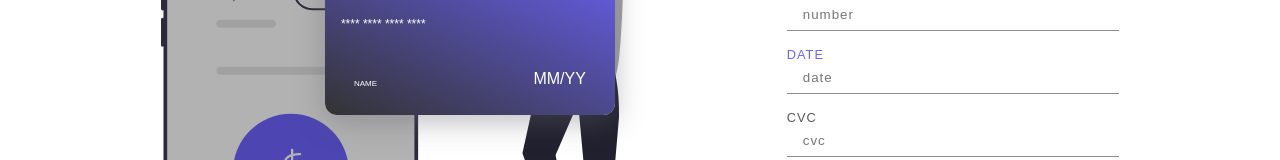
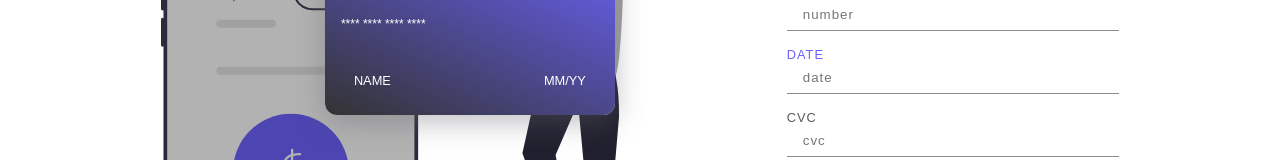
Before and after one commit to iarmolla/proet-react, a React (Create React App) app: page /credit/1/1/1 in a window 1280 px wide. Shown: the part 454-614 px from the top of the page. Built offline with nearby package versions, Linux system fonts and the light colour scheme.

Commit message:
changing regex to name

```diff
--- a/src/App.css
+++ b/src/App.css
@@ -74,7 +74,7 @@ input {
   position: absolute;
   left: 10%;
   bottom: 15%;
-  font-size: .5rem;
+  font-size: .8rem;
   text-transform: uppercase;
 }
 .credit__card__mastercard {
@@ -207,6 +207,7 @@ input {
   position: absolute;
   right: 10%;
   bottom: 15%;
+  font-size: .8rem;
   text-transform: uppercase;
 }
 
--- a/src/views/CreditCard.jsx
+++ b/src/views/CreditCard.jsx
@@ -78,7 +78,7 @@ function CreditCard() {
             const errors = {};
             let typeOfTarget = GetCardType(values.number)
             setType(typeOfTarget)
-            const validateText = new RegExp("[a-zA-Z ]{2,254}");
+            const validateText = new RegExp("^[ a-zA-ZñÑáéíóúÁÉÍÓÚ]+$");
             const validateDate = new RegExp('([0-9]{2})/([0-9]{2})')
             const validateEmail = new RegExp(/\S+@\S+\.\S+/)
             const validateCode = new RegExp('^[0-9]*$')
@@ -207,7 +207,7 @@ function CreditCard() {
                 <section className="form__section">
                   <article className="form__group">
                     <label className='form__label'>CARDHOLDER NAME</label>
-                    <input type="text" placeholder="name" name="name" value={values.name} maxLength="24" onChange={handleChange} onBlur={handleBlur} />
+                    <input type="text" placeholder="name" name="name" value={values.name} maxLength="21" onChange={handleChange} onBlur={handleBlur} />
                   </article>
                   <div>
                     <label className='form__error'>{touched.name && errors.name}</label>
```
